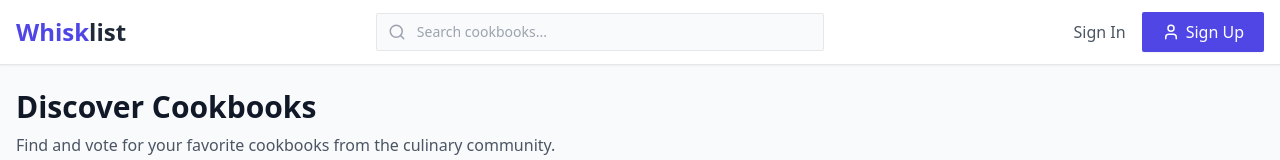
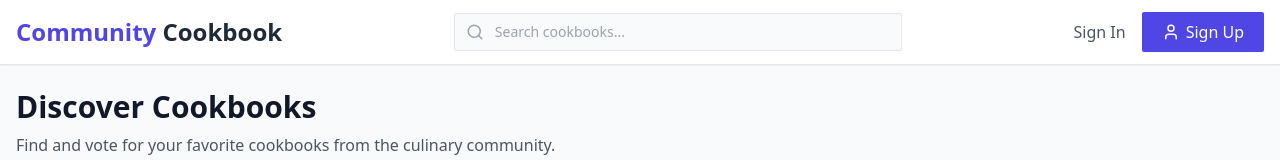
Before and after one commit to bbockes/community-cookbook, a React app: page / in a window 1280 px wide. Shown: the top 160 px of the page. Built offline with nearby package versions, Linux system fonts and the light colour scheme; no server answers; the database is empty; the HTML template or start-up script is replaced by a standard one.

Commit message:
Change title to Community Cookbook

```diff
--- a/src/components/Navbar.tsx
+++ b/src/components/Navbar.tsx
@@ -27,7 +27,7 @@ export const Navbar: React.FC<NavbarProps> = ({ searchQuery, setSearchQuery }) =
         <div className="flex items-center justify-between">
           <div className="flex items-center space-x-4">
             <h1 className="text-2xl font-bold text-gray-800">
-              <span className="text-indigo-600">Whisk</span>list
+              <span className="text-indigo-600">Community</span> Cookbook
             </h1>
           </div>
           <div className="flex-1 max-w-md mx-4">
```
